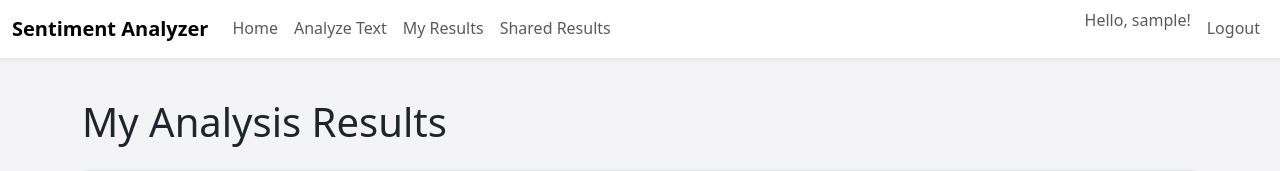
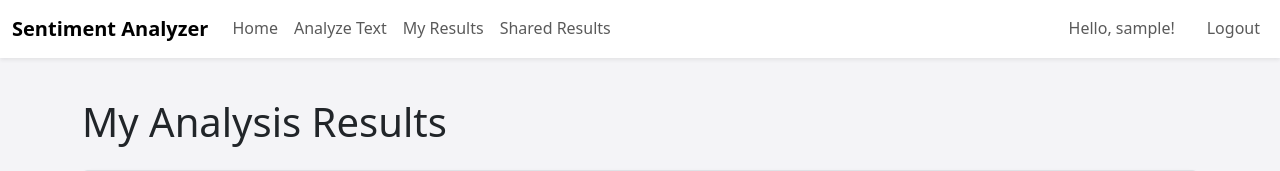
Before and after one commit to xdifu/cits5505-masters-group37, a Flask app: page /results in a window 1280 px wide. Shown: the top 171 px of the page. Run offline with Flask 3, Linux system fonts and the light colour scheme; the visitor is signed in with stand-in values (Sample User, id 1); data that the repository does not hold is empty.

Commit message:
Fix the issue of the status bar not being centered

```diff
--- a/app/static/css/style.css
+++ b/app/static/css/style.css
@@ -154,3 +154,9 @@ footer {
         font-size: 1rem; /* Adjust lead paragraph size */
     }
 }
+/* --- Navbar User Info Alignment --- */
+.navbar .navbar-nav.ms-auto {
+    display: flex;
+    align-items: center;
+    gap: 1rem;
+}
```
